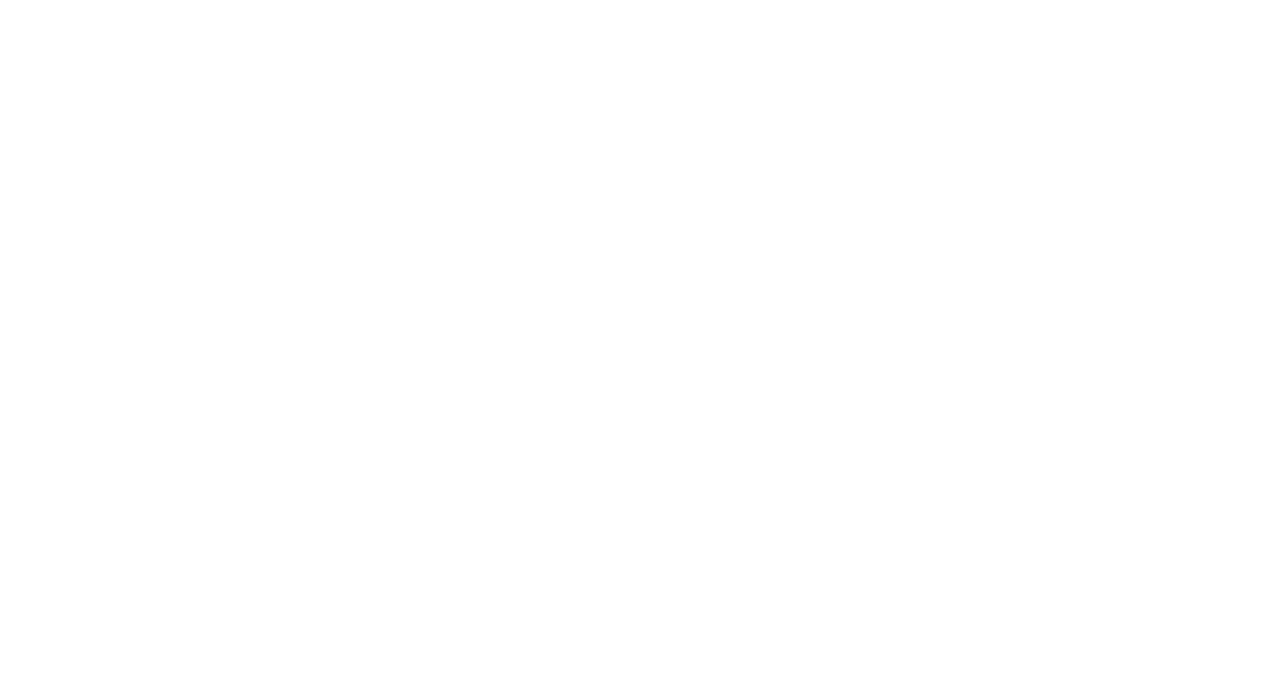
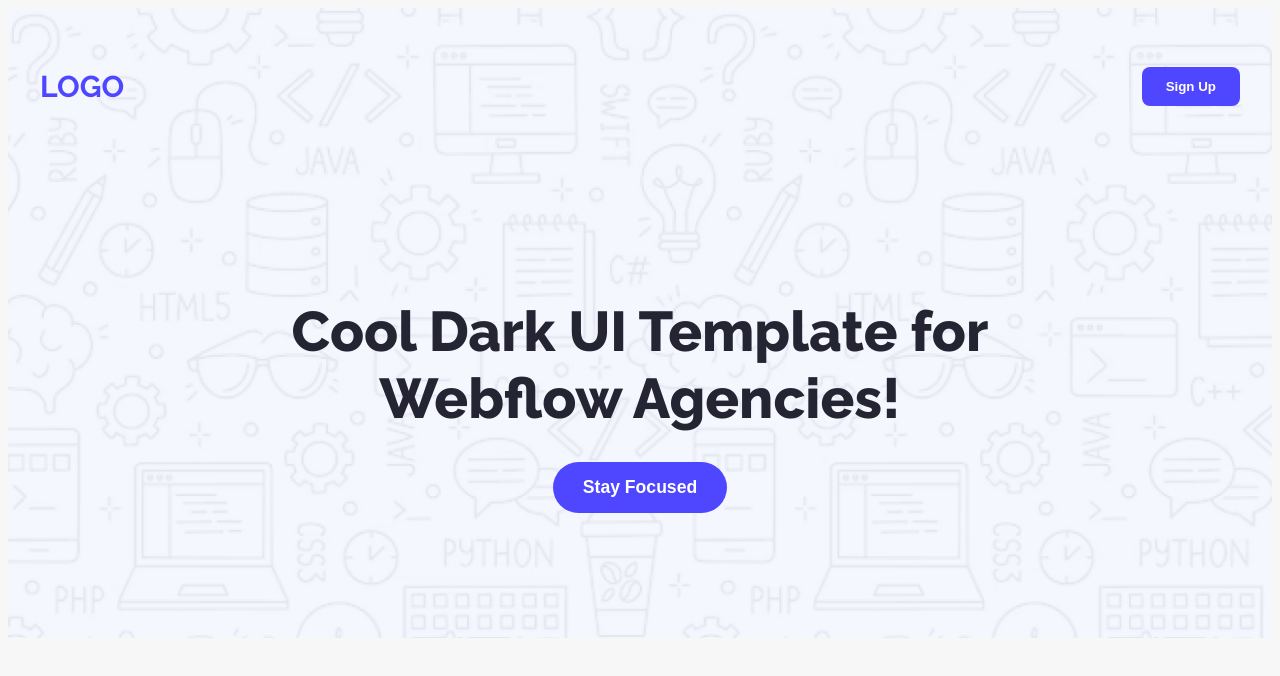
Before and after one commit to Shuvroashish/first-assignment, a plain HTML site: page assignment.html in a window 1280 px wide. Drawn offline with Linux system fonts and the light colour scheme.

Commit message:
added header

```diff
--- a/assignment.html
+++ b/assignment.html
@@ -9,7 +9,18 @@
   <link href="https://fonts.googleapis.com/css2?family=Open+Sans:ital,wght@0,300..800;1,300..800&family=Raleway:ital,wght@0,100..900;1,100..900&display=swap" rel="stylesheet">
     <link rel="stylesheet" href="styles/webflow.css">
 </head>
-<body>
+</head>
 
+<body class="raleway">
+  <header>
+    <nav>
+      <h1 class="logo">LOGO</h1>
+      <button class="button">Sign Up</button>
+    </nav>
+    <div class="cool1">
+      <h1 class="cool">Cool Dark UI Template for Webflow Agencies!</h1>
+      <button class="Stay">Stay Focused</button>
+    </div>
+  </header>
 </body>
 </html>
--- a/styles/webflow.css
+++ b/styles/webflow.css
@@ -0,0 +1,92 @@
+
+
+body {
+    font-family: 'Raleway', sans-serif;
+    background-color: #f7f7f7;
+    color: #333;
+    line-height: 1.6;
+}
+
+/*header*/
+
+header {
+
+    background-image: url("../Assets/Hero-bg.png");
+    background-position: center;
+    background-size: cover;
+    background-repeat: no-repeat;
+    min-height: 600px;
+    display: flex;
+    flex-direction: column;
+    justify-content: flex-start;
+    align-items: center;
+    padding-top: 30px;
+}
+
+nav {
+    display: flex;
+    align-items: center;
+    justify-content: space-between;
+    width: 100%;
+    max-width: 1200px;
+    padding:;
+    margin:0 80px;
+}
+
+.logo {
+    font-size: 30px;
+    font-weight: bold;
+    color: #4E47FF;
+
+}
+
+.button {
+    background-color: #4E47FF;
+    color: #FFFFFF;
+    border: none;
+    padding: 12px 24px;
+    border-radius: 8px;
+    font-weight: 600;
+}
+
+.button:hover {
+    background-color: #3a38cc;
+}
+
+
+.cool1 {
+    text-align: center;
+    padding: 0 5%;
+    max-width: 800px;
+    margin: 0 auto;
+    flex-grow: 1;
+    display: flex;
+    flex-direction: column;
+    justify-content: center;
+    align-items: center;
+}
+
+.cool {
+    font-family: 'Raleway', sans-serif;
+    font-size: 3.5em;
+    font-weight: 800;
+    color: #252432;
+    margin-bottom: 30px;
+    line-height: 1.2;
+}
+
+.Stay {
+    background-color: #4E47FF;
+    color: #FFFFFF;
+    border: none;
+    padding: 15px 30px;
+    border-radius: 50px;
+    font-size: 1.1em;
+    font-weight: 700;
+}
+
+.Stay:hover {
+    background-color: #4E47FF;
+}
+
+/*section 2*/
```
